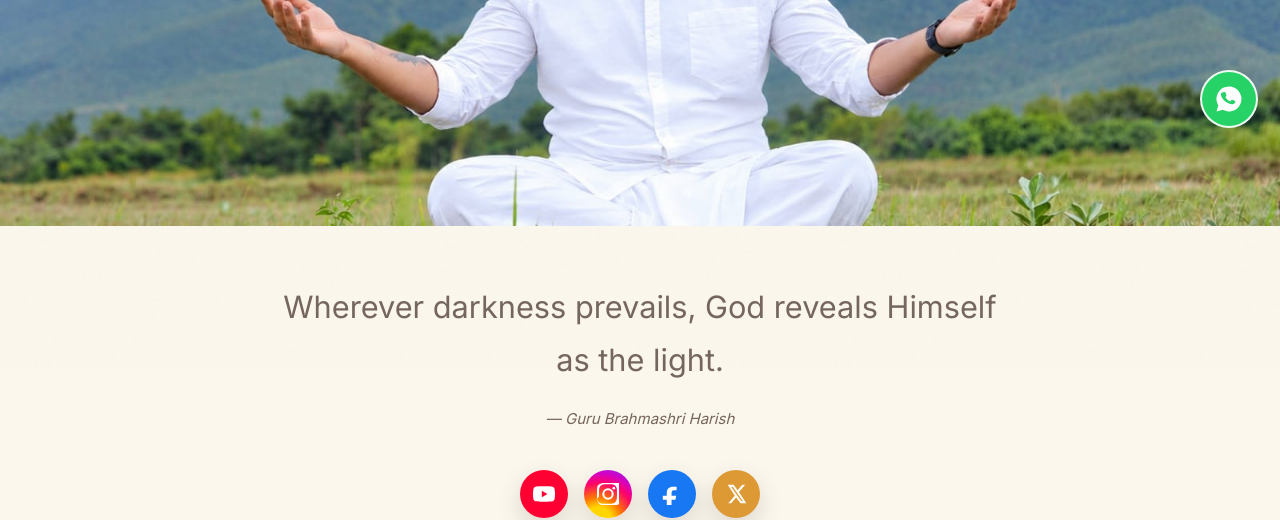
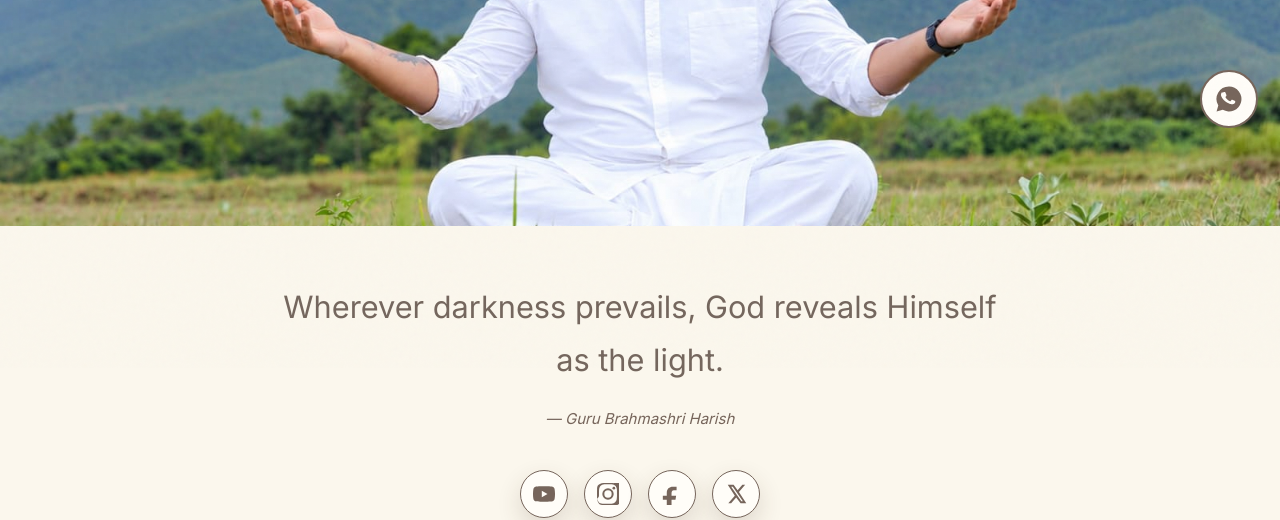
Before and after one commit to pranixtech/brammayogam, a React (Vite) app: page / in a window 1280 px wide. Shown: the part 432-952 px from the top of the page. Built offline with nearby package versions, Linux system fonts and the light colour scheme; no server answers.

Commit message:
icon color

```diff
--- a/src/styles/components.css
+++ b/src/styles/components.css
@@ -155,11 +155,11 @@
   display: grid;
   width: 58px;
   height: 58px;
-  border: 2px solid rgba(255, 255, 255, 0.92);
+  border: 2px solid currentColor;
   border-radius: 50%;
-  background: #25d366;
-  color: #fff;
-  box-shadow: 0 12px 30px rgba(20, 92, 54, 0.3);
+  background: #fffdf8;
+  color: var(--color-muted);
+  box-shadow: 0 12px 30px rgba(70, 49, 33, 0.2);
   place-items: center;
   transition: transform var(--transition-fast), background-color var(--transition-fast), box-shadow var(--transition-fast);
 }
@@ -168,16 +168,16 @@
   position: absolute;
   z-index: -1;
   inset: -7px;
-  border: 2px solid rgba(37, 211, 102, 0.28);
+  border: 2px solid rgba(118, 101, 91, 0.28);
   border-radius: inherit;
   content: '';
   animation: whatsapp-pulse 2.4s ease-out infinite;
 }
 
 .whatsapp-fab svg { width: 34px; height: 34px; }
-.whatsapp-fab__bubble { fill: #fff; }
-.whatsapp-fab__phone { fill: #25d366; transform: translate(-1.5px, -1.4px) scale(0.78); transform-origin: center; }
-.whatsapp-fab:hover { background: #1fbd5b; box-shadow: 0 16px 34px rgba(20, 92, 54, 0.4); transform: translateY(-4px) scale(1.03); }
+.whatsapp-fab__bubble { fill: currentColor; }
+.whatsapp-fab__phone { fill: #fffdf8; transform: translate(-1.5px, -1.4px) scale(0.78); transform-origin: center; }
+.whatsapp-fab:hover { background: #fff; box-shadow: 0 16px 34px rgba(70, 49, 33, 0.28); transform: translateY(-4px) scale(1.03); }
 .whatsapp-fab:focus-visible { outline: 3px solid var(--color-wine); outline-offset: 4px; }
 
 @keyframes whatsapp-pulse {
--- a/src/styles/sections.css
+++ b/src/styles/sections.css
@@ -48,19 +48,17 @@
   display: grid;
   width: 48px;
   height: 48px;
+  border: 1px solid currentColor;
   place-items: center;
   border-radius: 50%;
-  color: #fff !important;
+  background: #fffdf8;
+  color: var(--color-muted) !important;
   box-shadow: 0 10px 24px rgba(70, 49, 33, 0.16);
-  transition: transform 180ms ease, box-shadow 180ms ease, filter 180ms ease;
+  transition: transform 180ms ease, box-shadow 180ms ease, background-color 180ms ease;
 }
 
 .meditation-socials__link svg { width: 22px; height: 22px; fill: currentColor; }
-.meditation-socials__link.is-youtube { background: #ff0033; }
-.meditation-socials__link.is-instagram { background: radial-gradient(circle at 30% 105%, #ffd600 0 22%, #ff7a00 38%, #ff0169 62%, #d300c5 78%, #7638fa 100%); }
-.meditation-socials__link.is-facebook { background: #1877f2; }
-.meditation-socials__link.is-x { background: var(--color-wine); }
-.meditation-socials__link:hover { transform: translateY(-4px); filter: saturate(1.12); box-shadow: 0 14px 28px rgba(70, 49, 33, 0.24); }
+.meditation-socials__link:hover { background: #fff; transform: translateY(-4px); box-shadow: 0 14px 28px rgba(70, 49, 33, 0.24); }
 .meditation-socials__link:focus-visible { outline: 3px solid var(--color-wine); outline-offset: 4px; }
 
 .home-videos-section {
```
